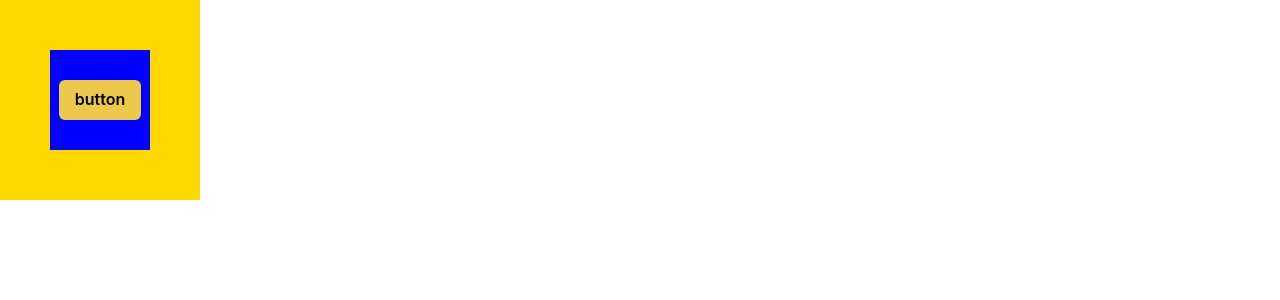
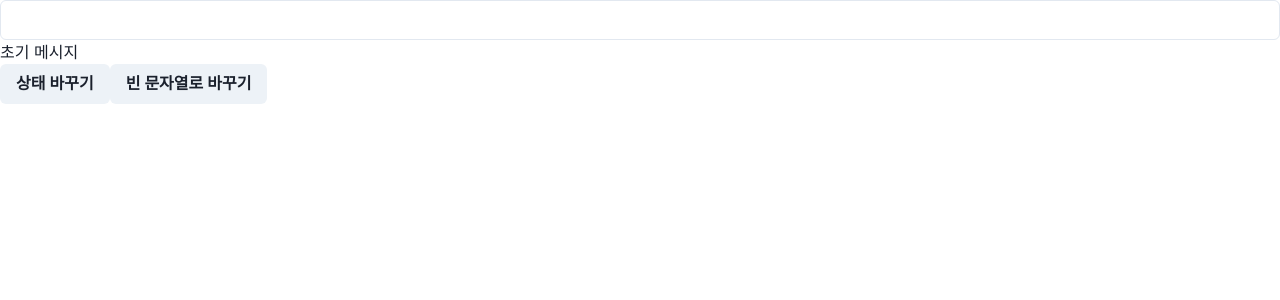
Before and after one commit to amz940/react20231031, a React (Create React App) app: page / in a window 1280 px wide. Shown: the top 300 px of the page. Built offline with nearby package versions, Linux system fonts and the light colour scheme.

Commit message:
state가 바뀌면 component가 다시 그려진다(re-render)

```diff
--- a/src/App.js
+++ b/src/App.js
@@ -1,32 +1,41 @@
-import { Box, Button, Center } from "@chakra-ui/react";
+import { Button, Input } from "@chakra-ui/react";
+import { useState } from "react";
 
 function App() {
-  function handleClick(e) {
-    // event bubbling 막는 메소드
-    // bubbling 이란? 안쪽에 있는 메소드가 실행될때 그 메소드를 감싸고 있는 메소드들도 다같이 작동되는 현상
-    e.stopPropagation();
-    console.log(e.target.className);
+  // 상태(state)가 변경(이전 state와 달라짐)되면
+  // component를 다시 그림 ( re render )
+
+  // 상태(state) : react가 관리 하는 component의 값
+
+  // state를 얻는 방법
+  // useState();
+
+  // 배열을 리턴해준다
+  // index 0 : 현재 상태(state)
+  // index 1 : state를 변경할 수 있는 메소드
+  // const = 변경하지 않겠다, let = 변경 할 수 있다
+  // state를 사용할때 관습으로 [ method , setMethod ]로 쓴다
+  const [message, setMessage] = useState("");
+
+  // 상태가 바뀔 때에만 컴포넌트가 re render가 된다
+
+  let text = "초기 메시지";
+  function handleInputChange(e) {
+    text = e.target.value;
+    console.log("text", text);
+  }
+
+  function handleButtonClick(e) {
+    setMessage("바뀐 상태");
   }
   return (
-    <Center
-      onClick={handleClick}
-      className="outerBox"
-      w="200px"
-      h="200px"
-      bg="gold"
-    >
-      <Center
-        onClick={handleClick}
-        className="innerBox"
-        w="100px"
-        h="100px"
-        bg="blue"
-      >
-        <Button onClick={handleClick} className="button" colorScheme="yellow">
-          button
-        </Button>
-      </Center>
-    </Center>
+    <div>
+      <Input onChange={handleInputChange} />
+      <p>{text}</p>
+      <Button onClick={handleButtonClick}>상태 바꾸기</Button>
+      <Button onClick={() => setMessage("")}>빈 문자열로 바꾸기</Button>
+      <p>{message}</p>
+    </div>
   );
 }
 
```
